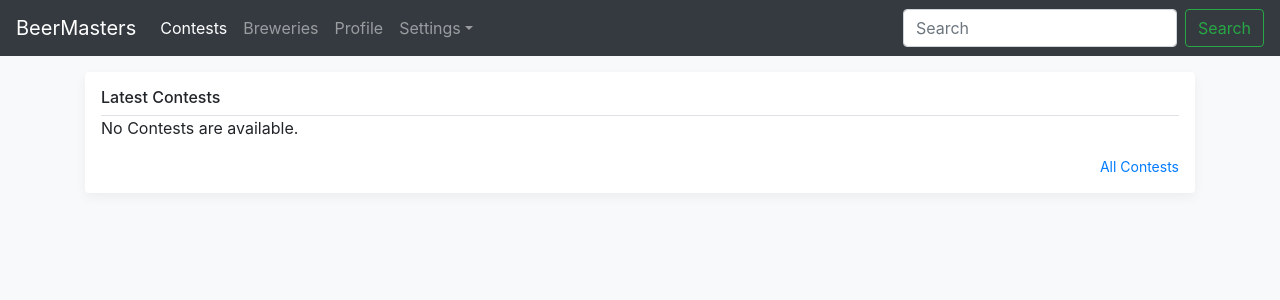
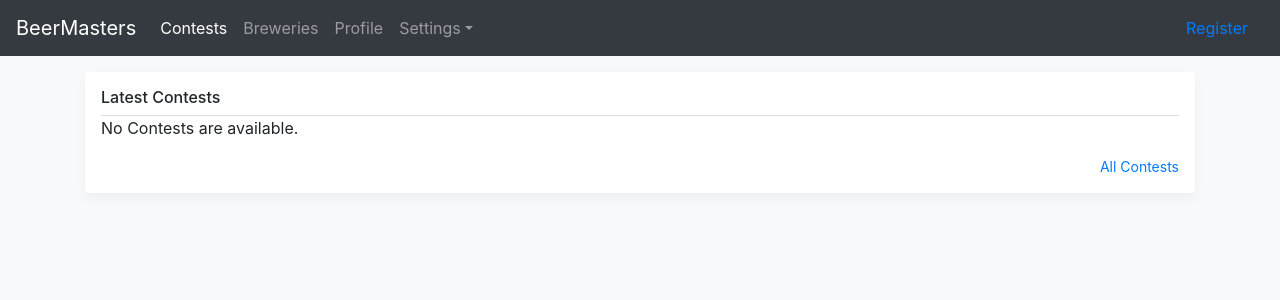
Before and after one commit to SotolitoLabs/beermasters, a Django app: page /competitions/ in a window 1280 px wide. Shown: the top 300 px of the page. Run offline with Django 3.2, Linux system fonts and the light colour scheme; data that the repository does not hold is empty; some libraries are stand-ins or nearby versions.

Commit message:
Add username to navbar

```diff
--- a/src/competitions/templates/base.html
+++ b/src/competitions/templates/base.html
@@ -20,7 +20,7 @@
       		<button class="navbar-toggler p-0 border-0" type="button" data-toggle="offcanvas">
         		<span class="navbar-toggler-icon"></span>
       		</button>
-      		<div class="navbar-collapse offcanvas-collapse" id="navbarsExampleDefault">
+      		<div class="navbar-collapse offcanvas-collapse" id="main-navbar">
         		<ul class="navbar-nav mr-auto">
           			<li class="nav-item active">
             			<a class="nav-link" href="/competitions/">{% trans 'Contests' %} <span class="sr-only">(current)</span></a>
@@ -40,10 +40,13 @@
             			</div>
           			</li>
         		</ul>
-        		<form class="form-inline my-2 my-lg-0">
-          			<input class="form-control mr-sm-2" type="text" placeholder="Search" aria-label="Search">
-          			<button class="btn btn-outline-success my-2 my-sm-0" type="submit">Search</button>
-        		</form>
+        		<div class="my-2 my-lg-0">
+          		{% if contest and request.user %}
+					<a class="nav-link" href="#">{{ request.user }}</a>
+				{% else %}
+					<a class="nav-link" href="#">{% trans 'Register' %}</a>
+				{% endif %}
+        		</div>
       		</div>
     	</nav>
         <!-- /Navigation bar -->
```
